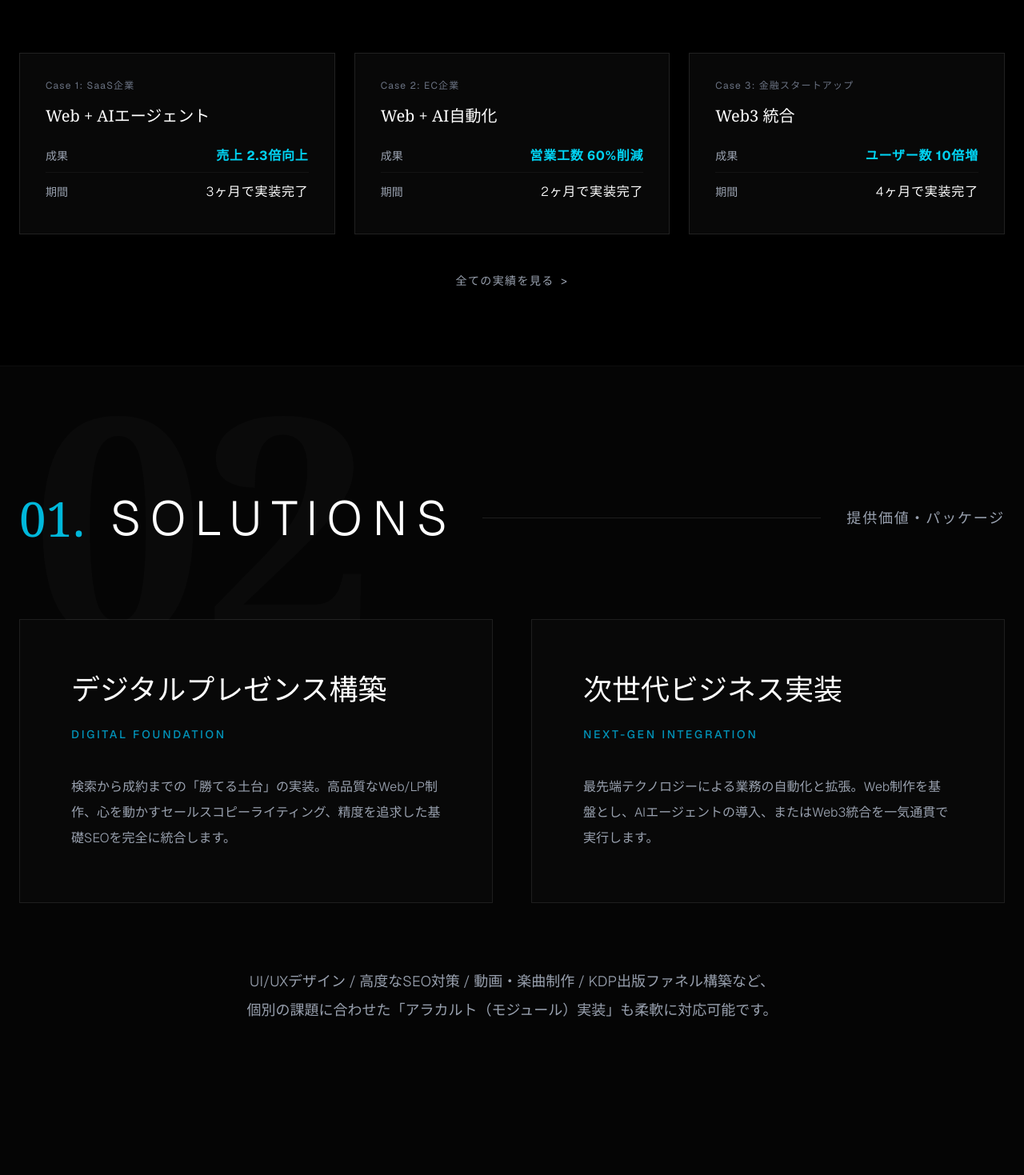
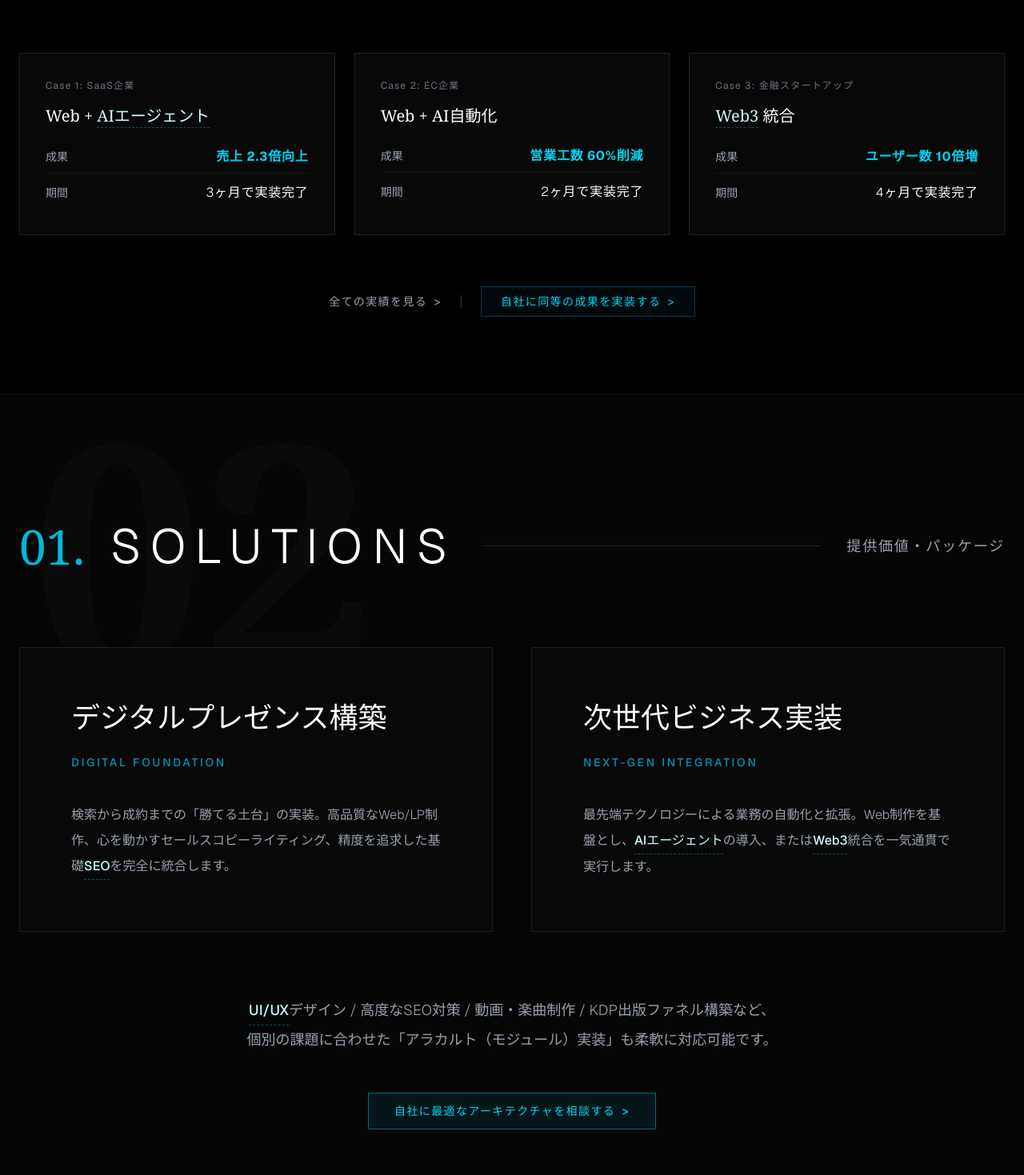
Before and after one commit to hideki-tamae/tech-noir-labs, a Next.js app: page / in a window 1280 px wide. Shown: the part 981-2450 px from the top of the page at 80% size. Built offline with nearby package versions, Linux system fonts and the light colour scheme.

Commit message:
fix: resolve tsparticles version conflict and integrate strategic UI components (tooltips, micro-CTAs)

```diff
--- a/app/page.tsx
+++ b/app/page.tsx
@@ -1,6 +1,56 @@
 "use client";
 import React, { useState } from 'react';
 import Link from 'next/link';
+import Particles from "@tsparticles/react";
+import { loadSlim } from "@tsparticles/slim";
+
+/* =========================================
+  1. 専門用語ツールチップ (Terminology Tooltip)
+========================================= */
+const Term = ({ word, desc }: { word: string, desc: string }) => (
+  <span className="relative group inline-block cursor-help font-medium text-cyan-100 border-b border-cyan-500/40 border-dashed hover:border-cyan-400 hover:text-cyan-400 transition-colors duration-300">
+    {word}
+    <span className="absolute bottom-full left-1/2 -translate-x-1/2 mb-3 w-64 p-4 bg-[#050505] border border-cyan-500/30 text-xs text-gray-300 opacity-0 group-hover:opacity-100 transition-all duration-300 pointer-events-none z-50 text-left shadow-[0_0_20px_rgba(0,229,255,0.15)] break-words leading-relaxed whitespace-normal font-sans">
+      <span className="block text-cyan-500 font-bold mb-1">{word}</span>
+      {desc}
+    </span>
+  </span>
+);
+
+/* =========================================
+  2. サイバーパンク・パーティクル背景
+========================================= */
+const ParticlesBackground = () => {
+  const particlesInit = async (engine: any) => {
+    await loadSlim(engine);
+  };
+
+  return (
+    <Particles
+      id="tsparticles"
+      init={particlesInit}
+      className="absolute inset-0 z-15 opacity-40 pointer-events-auto"
+      options={{
+        background: { color: { value: "transparent" } },
+        fpsLimit: 60,
+        interactivity: {
+          events: { onHover: { enable: true, mode: "grab" } },
+          modes: { grab: { distance: 200, links: { opacity: 0.5, color: "#00E5FF" } } },
+        },
+        particles: {
+          color: { value: "#00E5FF" },
+          links: { color: "#00E5FF", distance: 150, enable: true, opacity: 0.2, width: 1 },
+          move: { enable: true, speed: 0.6, direction: "none", random: true, straight: false, outModes: "out" },
+          number: { density: { enable: true, area: 800 }, value: 50 },
+          opacity: { value: 0.3 },
+          shape: { type: "circle" },
+          size: { value: { min: 1, max: 2 } },
+        },
+        detectRetina: true,
+      }}
+    />
+  );
+};
 
 /* =========================================
   Tech Stack: 公式カラー＆プレミアムSVGマッピング
@@ -124,7 +174,10 @@ export default function Home() {
           <div className="absolute inset-0 z-10 bg-gradient-to-b from-black/80 via-black/40 to-black/90"></div>
         </div>
 
-        <div className="relative z-20 flex flex-col items-center w-full mt-8">
+        {/* サイバーパンク・パーティクル */}
+        <ParticlesBackground />
+
+        <div className="relative z-20 flex flex-col items-center w-full mt-8 pointer-events-none">
           <p className="text-[#00E5FF] tracking-[0.3em] text-xs md:text-sm font-bold mb-6 drop-shadow-[0_0_8px_rgba(0,229,255,0.8)]">
             THE ARCHITECTURE ENGINE
           </p>
@@ -158,7 +211,7 @@ export default function Home() {
             </div>
           </div>
 
-          <div className="mb-6">
+          <div className="mb-6 pointer-events-auto">
             <Link
               href="https://calendly.com/tamatixyan/40min"
               target="_blank"
@@ -168,7 +221,7 @@ export default function Home() {
             </Link>
           </div>
 
-          <div className="mb-12 w-full max-w-2xl px-4 flex justify-center">
+          <div className="mb-12 w-full max-w-2xl px-4 flex justify-center pointer-events-auto">
             <div className="space-y-2 text-xs md:text-sm text-gray-400 font-light text-left inline-block">
               <div className="flex items-start gap-3">
                 <span className="text-[#00E5FF] font-mono">/</span>
@@ -211,7 +264,9 @@ export default function Home() {
             {/* Case 1 */}
             <div className="bg-[#080808] border border-white/10 p-8 hover:border-cyan-500/30 transition-all duration-300 group">
               <div className="text-gray-500 text-xs tracking-widest mb-4">Case 1: SaaS企業</div>
-              <h3 className="text-white text-xl font-serif mb-6 group-hover:text-cyan-400 transition-colors">Web + AIエージェント</h3>
+              <h3 className="text-white text-xl font-serif mb-6 group-hover:text-cyan-400 transition-colors">
+                Web + <Term word="AIエージェント" desc="人間の指示を待たず、自律的に思考・計画・実行を行う高度なAI。24時間稼働するデジタル労働力。" />
+              </h3>
               <div className="space-y-3">
                 <div className="flex justify-between items-center border-b border-white/5 pb-2">
                   <span className="text-gray-400 text-sm">成果</span>
@@ -243,7 +298,9 @@ export default function Home() {
             {/* Case 3 */}
             <div className="bg-[#080808] border border-white/10 p-8 hover:border-cyan-500/30 transition-all duration-300 group">
               <div className="text-gray-500 text-xs tracking-widest mb-4">Case 3: 金融スタートアップ</div>
-              <h3 className="text-white text-xl font-serif mb-6 group-hover:text-cyan-400 transition-colors">Web3 統合</h3>
+              <h3 className="text-white text-xl font-serif mb-6 group-hover:text-cyan-400 transition-colors">
+                <Term word="Web3" desc="ブロックチェーン技術を基盤とした分散型インターネット。改ざん耐性と透明性を持つ次世代構造。" /> 統合
+              </h3>
               <div className="space-y-3">
                 <div className="flex justify-between items-center border-b border-white/5 pb-2">
                   <span className="text-gray-400 text-sm">成果</span>
@@ -257,9 +314,14 @@ export default function Home() {
             </div>
           </div>
 
-          <div className="mt-12 text-center">
+          {/* マイクロCTA (リード獲得導線) */}
+          <div className="mt-16 flex flex-col sm:flex-row justify-center items-center gap-6">
             <Link href="/works" className="text-gray-400 hover:text-cyan-400 text-sm tracking-widest transition-colors flex items-center justify-center gap-2">
               全ての実績を見る <span className="font-mono">{'>'}</span>
+            </Link>
+            <div className="hidden sm:block w-[1px] h-4 bg-white/20"></div>
+            <Link href="https://calendly.com/tamatixyan/40min" target="_blank" className="group flex items-center gap-2 px-6 py-2 border border-cyan-500/30 bg-cyan-500/5 hover:bg-cyan-500/20 text-cyan-400 text-sm tracking-widest transition-all duration-300">
+              自社に同等の成果を実装する <span className="font-mono group-hover:translate-x-1 transition-transform">{'>'}</span>
             </Link>
           </div>
         </div>
@@ -285,7 +347,7 @@ export default function Home() {
                 <h3 className="text-2xl md:text-4xl text-white font-serif mb-6 leading-tight break-keep whitespace-nowrap">デジタルプレゼンス構築</h3>
                 <p className="text-cyan-600 text-xs md:text-sm tracking-[0.2em] mb-10 uppercase font-medium">Digital Foundation</p>
                 <p className="text-sm md:text-base text-gray-400 font-light leading-loose flex-grow">
-                  検索から成約までの「勝てる土台」の実装。高品質なWeb/LP制作、心を動かすセールスコピーライティング、精度を追求した基礎SEOを完全に統合します。
+                  検索から成約までの「勝てる土台」の実装。高品質なWeb/LP制作、心を動かすセールスコピーライティング、精度を追求した基礎<Term word="SEO" desc="Search Engine Optimization。Google検索で上位表示させ、質の高い見込み客を継続的に自動集客する仕組み。" />を完全に統合します。
                 </p>
               </div>
             </div>
@@ -294,15 +356,23 @@ export default function Home() {
                 <h3 className="text-2xl md:text-4xl text-white font-serif mb-6 leading-tight break-keep whitespace-nowrap">次世代ビジネス実装</h3>
                 <p className="text-cyan-600 text-xs md:text-sm tracking-[0.2em] mb-10 uppercase font-medium">Next-Gen Integration</p>
                 <p className="text-sm md:text-base text-gray-400 font-light leading-loose flex-grow">
-                  最先端テクノロジーによる業務の自動化と拡張。Web制作を基盤とし、AIエージェントの導入、またはWeb3統合を一気通貫で実行します。
+                  最先端テクノロジーによる業務の自動化と拡張。Web制作を基盤とし、<Term word="AIエージェント" desc="人間の指示を待たず、自律的に思考・計画・実行を行う高度なAI。24時間稼働するデジタル労働力。" />の導入、または<Term word="Web3" desc="ブロックチェーン技術を基盤とした分散型インターネット。改ざん耐性と透明性を持つ次世代構造。" />統合を一気通貫で実行します。
                 </p>
               </div>
             </div>
           </div>
+
+          <div className="text-center mb-12">
+            <p className="text-gray-400 text-sm md:text-lg font-light leading-loose">
+              <Term word="UI/UX" desc="ユーザーインターフェース(視覚)とユーザーエクスペリエンス(体験)。顧客がシステムに触れる際の使い心地と感動を設計する技術。" />デザイン / 高度なSEO対策 / 動画・楽曲制作 / KDP出版ファネル構築など、<br className="hidden md:block"/>個別の課題に合わせた「アラカルト（モジュール）実装」も柔軟に対応可能です。
+            </p>
+          </div>
+
+          {/* マイクロCTA (リード獲得導線) */}
           <div className="text-center">
-            <p className="text-gray-400 text-sm md:text-lg font-light leading-loose">
-              UI/UXデザイン / 高度なSEO対策 / 動画・楽曲制作 / KDP出版ファネル構築など、<br className="hidden md:block"/>個別の課題に合わせた「アラカルト（モジュール）実装」も柔軟に対応可能です。
-            </p>
+            <Link href="https://calendly.com/tamatixyan/40min" target="_blank" className="group inline-flex items-center gap-2 px-8 py-3 border border-cyan-500/50 bg-cyan-500/10 hover:bg-cyan-500 hover:text-black text-cyan-400 font-medium text-sm tracking-widest transition-all duration-300">
+              自社に最適なアーキテクチャを相談する <span className="font-mono group-hover:translate-x-1 transition-transform">{'>'}</span>
+            </Link>
           </div>
         </div>
       </section>
@@ -371,7 +441,6 @@ export default function Home() {
           </div>
         </div>
       </section>
-
 
       {/* =========================================
           03. Tech Stack
--- a/package.json
+++ b/package.json
@@ -9,6 +9,8 @@
     "lint": "eslint"
   },
   "dependencies": {
+    "@tsparticles/react": "^4.1.0",
+    "@tsparticles/slim": "^4.1.0",
     "framer-motion": "^12.40.0",
     "next": "16.2.6",
     "react": "19.2.4",
```
Also changed, not shown: 1 other file (tests, documents, lock files or other folders).
